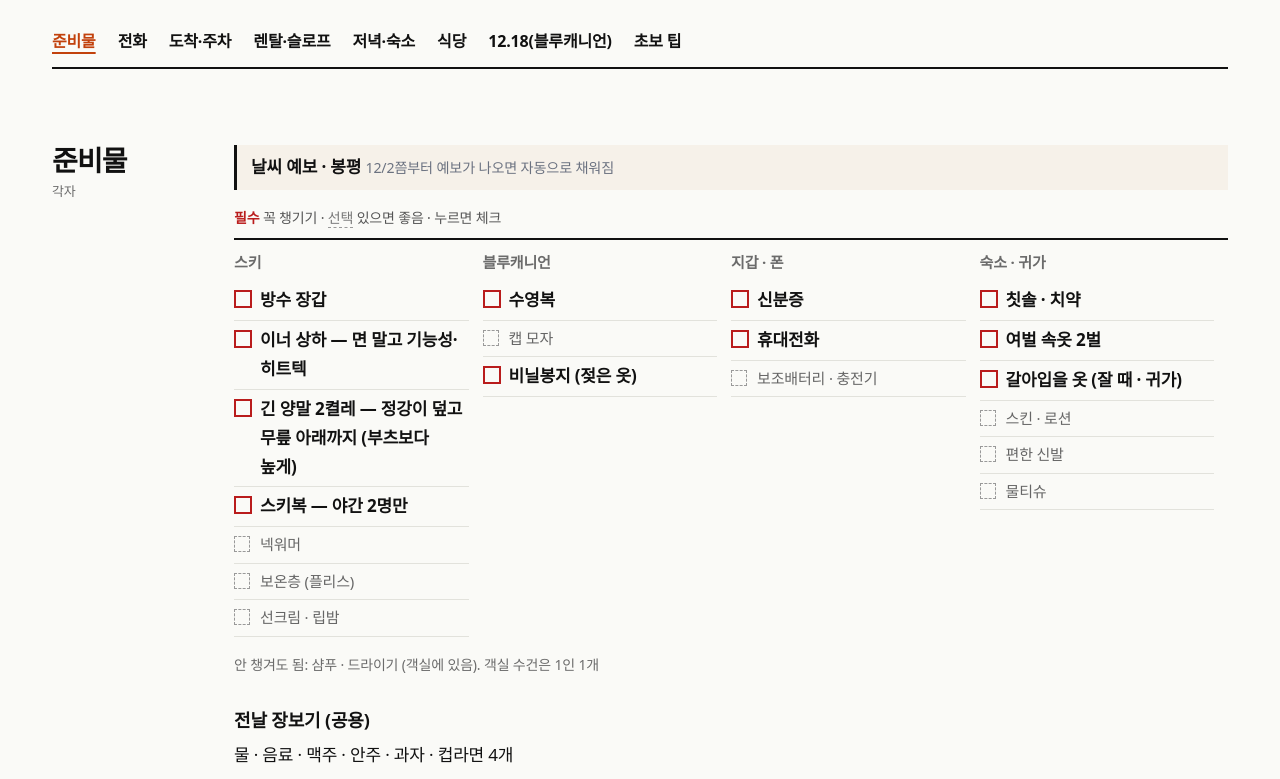
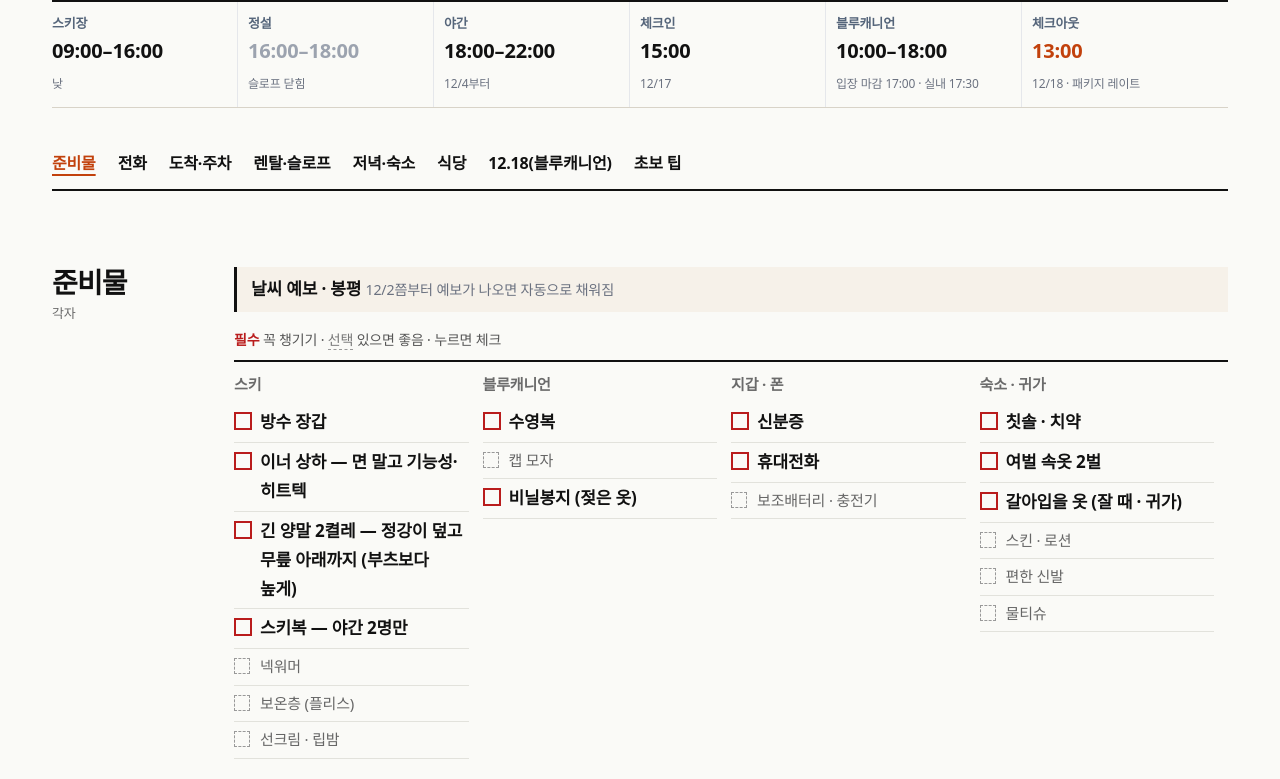
Before and after one commit to designinglaunguage/ski-1217, a plain HTML site: page index.html in a window 1280 px wide. Shown: the part 185-964 px from the top of the page. Drawn offline with Linux system fonts and the light colour scheme.

Commit message:
update 11-28 00:22

```diff
--- a/index.html
+++ b/index.html
@@ -134,10 +134,20 @@ details.fold.big{border:2px solid #0f2a4a;background:#f3f6fa;margin:14px 0}detai
 @media (max-width:720px){.clock .ax{margin-left:0}.clock .row{grid-template-columns:1fr}.hcard{grid-template-columns:1fr}.fl li{grid-template-columns:86px 1fr}.fl li img{width:86px;height:66px}.fl{grid-template-columns:40px 1fr}.fn{font-size:16px}}
 .night{border-left:4px solid #0f2a4a;padding:4px 0 4px 14px;margin:8px 0 18px}.night ol{list-style:none;margin:0 0 10px;padding:0}.night li{display:grid;grid-template-columns:64px 1fr;gap:10px;padding:8px 0;border-bottom:1px solid #e5e7eb}.night li>b{font-size:16px;color:#0f2a4a}
 .ill.ill4{grid-template-columns:repeat(4,1fr)}@media (max-width:720px){.ill.ill4{grid-template-columns:1fr 1fr}}
+.hours{display:grid;grid-template-columns:repeat(6,1fr);border-top:2px solid var(--ink);border-bottom:1px solid #d8d3c8;margin:6px 0 18px}.hours>div{padding:10px 10px 10px 0;border-right:1px solid #e5e7eb;margin-right:10px}.hours>div:last-child{border-right:0}.hours b{display:block;font-size:13px;color:#55657a;font-weight:600}.hours span{display:block;font-size:20px;font-weight:800;font-variant-numeric:tabular-nums;white-space:nowrap}.hours small{font-size:12px;color:#6b7280}.hours .off span{color:#9ca3af}.hours .hl span{color:#c2410c}
+@media (max-width:720px){.hours{grid-template-columns:1fr 1fr 1fr}.hours>div{border-right:0;border-bottom:1px solid #eee;margin-right:0;padding:8px 6px 8px 0}.hours span{font-size:17px}.hours b{font-size:13px}.hours small{font-size:12px;display:block;line-height:1.3}}
 </style>
 </head><body><main>
 <div class="top"><span>PHOENIX PARK · 12.17–18</span></div>
 <h1>휘닉스 <mark>1박 2일</mark></h1>
+<div class="hours">
+<div><b>스키장</b><span>09:00–16:00</span><small>낮</small></div>
+<div class="off"><b>정설</b><span>16:00–18:00</span><small>슬로프 닫힘</small></div>
+<div><b>야간</b><span>18:00–22:00</span><small>12/4부터</small></div>
+<div><b>체크인</b><span>15:00</span><small>12/17</small></div>
+<div><b>블루캐니언</b><span>10:00–18:00</span><small>입장 마감 17:00 · 실내 17:30</small></div>
+<div class="hl"><b>체크아웃</b><span>13:00</span><small>12/18 · 패키지 레이트</small></div>
+</div>
 <nav class="toc">
 <a href="#p"><b>준비물</b><span>살 것 · 챙길 것 · 장보기</span></a>
 <a href="#call"><b>전화</b><span>누르면 바로 전화</span></a>
```
